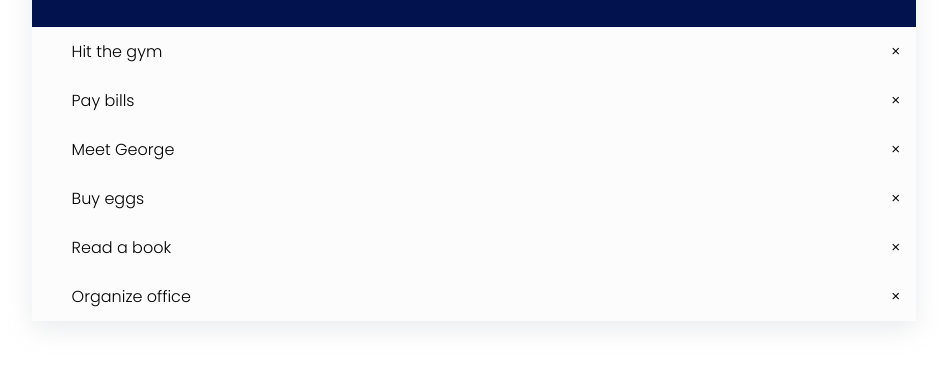
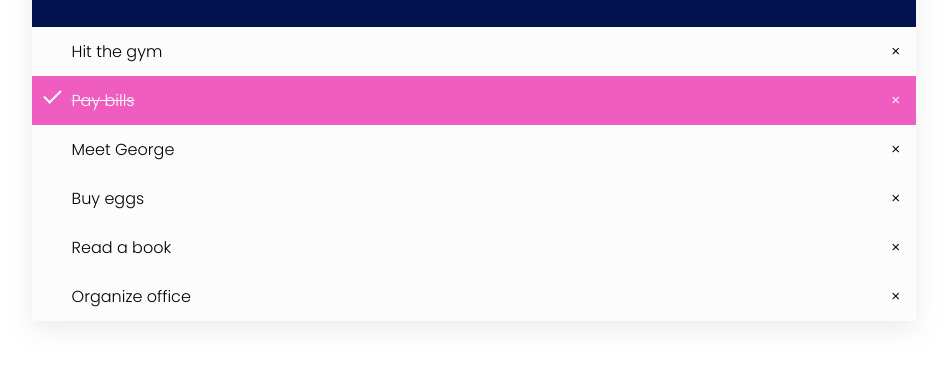
Before and after one commit to tandica/todo-list, a plain HTML site: page index.html in a window 1280 px wide. Shown: the part 219-584 px from the top of the page, without its empty margins (166-1113 px from the left). Drawn offline with Linux system fonts and the light colour scheme.

Commit message:
step 8 - create checked functionality and style it

```diff
--- a/js/script.js
+++ b/js/script.js
@@ -1,12 +1,12 @@
 /* create a close button and append it to each item
 this allows us to delete items in the list */
-const myList = document.getElementsByTagName("li");
+const myList = document.getElementsByTagName("LI");
 
 /* loops are used when you want to run the same code over again
 here we are going through each list item by accessing the elements through getElementsByTagName above */
 for (let i = 0; i < myList.length; i++) {
   //create a span for each list item
-  const span = document.createElement("span");
+  const span = document.createElement("SPAN");
   //this is the "x" symbol
   //createTextNode creates a text string from the specified value
   const symbol = document.createTextNode("\u00D7");
@@ -26,3 +26,20 @@ for (let i = 0; i < remove.length; i++) {
     hide.style.display = "none";
   };
 }
+
+/* add a "checked" marker when clicking on a list item */
+const list = document.querySelector("ul");
+
+//the eventListener fires when a user clicks on something
+list.addEventListener(
+  "click",
+  function (event) {
+    //we want to target the LI tag
+    if (event.target.tagName === "LI") {
+      //classList accesses the class attributes of an element
+      //we can create a new class that has distinctive styling named "checked"
+      event.target.classList.toggle("checked");
+    }
+  },
+  false
+);
--- a/styles/styles.css
+++ b/styles/styles.css
@@ -76,6 +76,27 @@ ul li:hover {
   background: #ddd;
 }
 
+/* "checked" is a class of the list items only when clicked */
+ul li.checked {
+  background: #f05dc1;
+  color: #fff;
+  text-decoration: line-through;
+}
+
+/* checkmark for checked list items */
+ul li.checked::before {
+  content: '';
+  position: absolute;
+  border-color: #fff;
+  border-style: solid;
+  border-width: 0 2px 2px 0;
+  top: 10px;
+  left: 16px;
+  transform: rotate(45deg);
+  height: 15px;
+  width: 7px;
+}
+
 .delete {
   position: absolute;
   right: 0;
```
